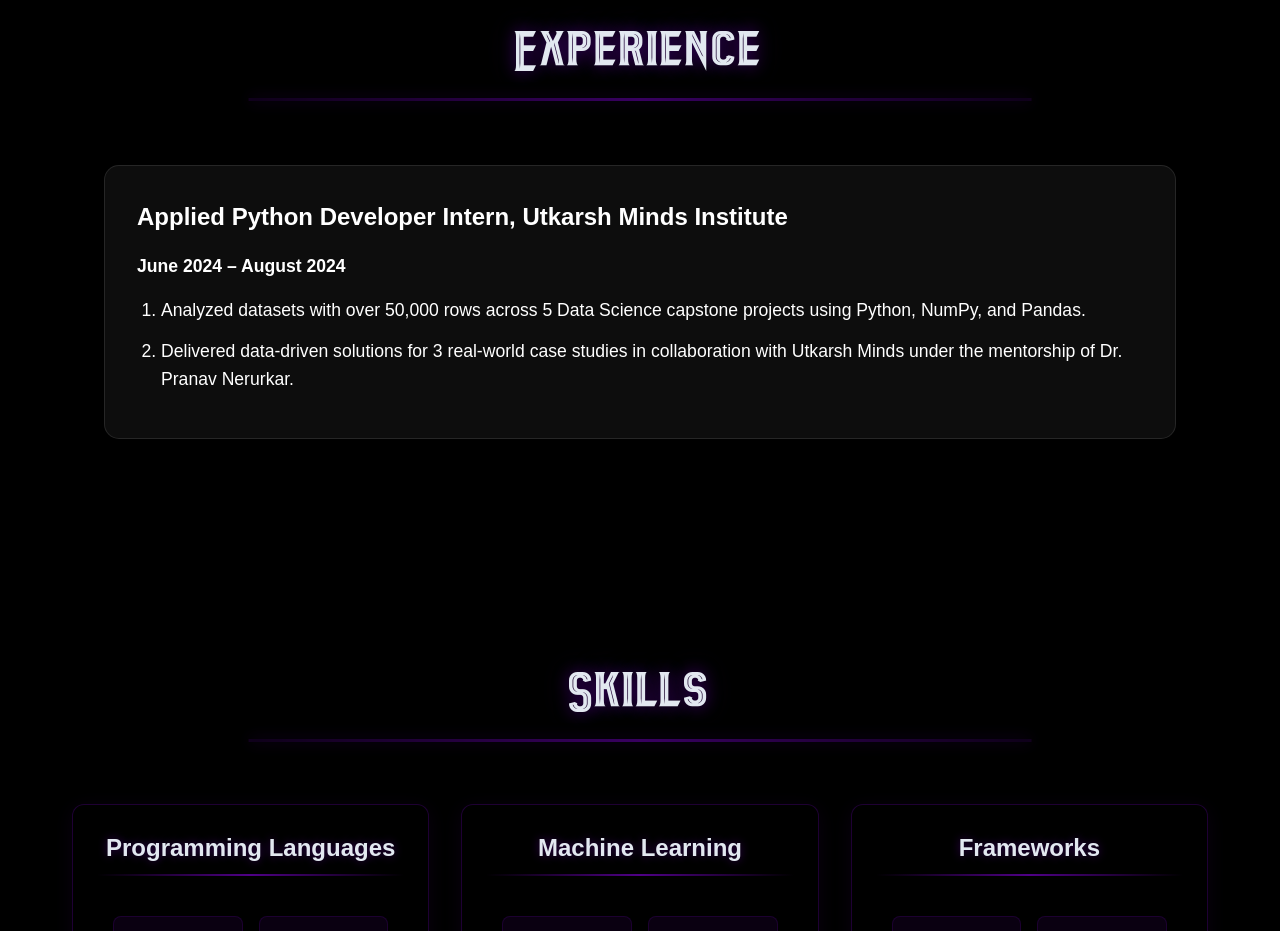
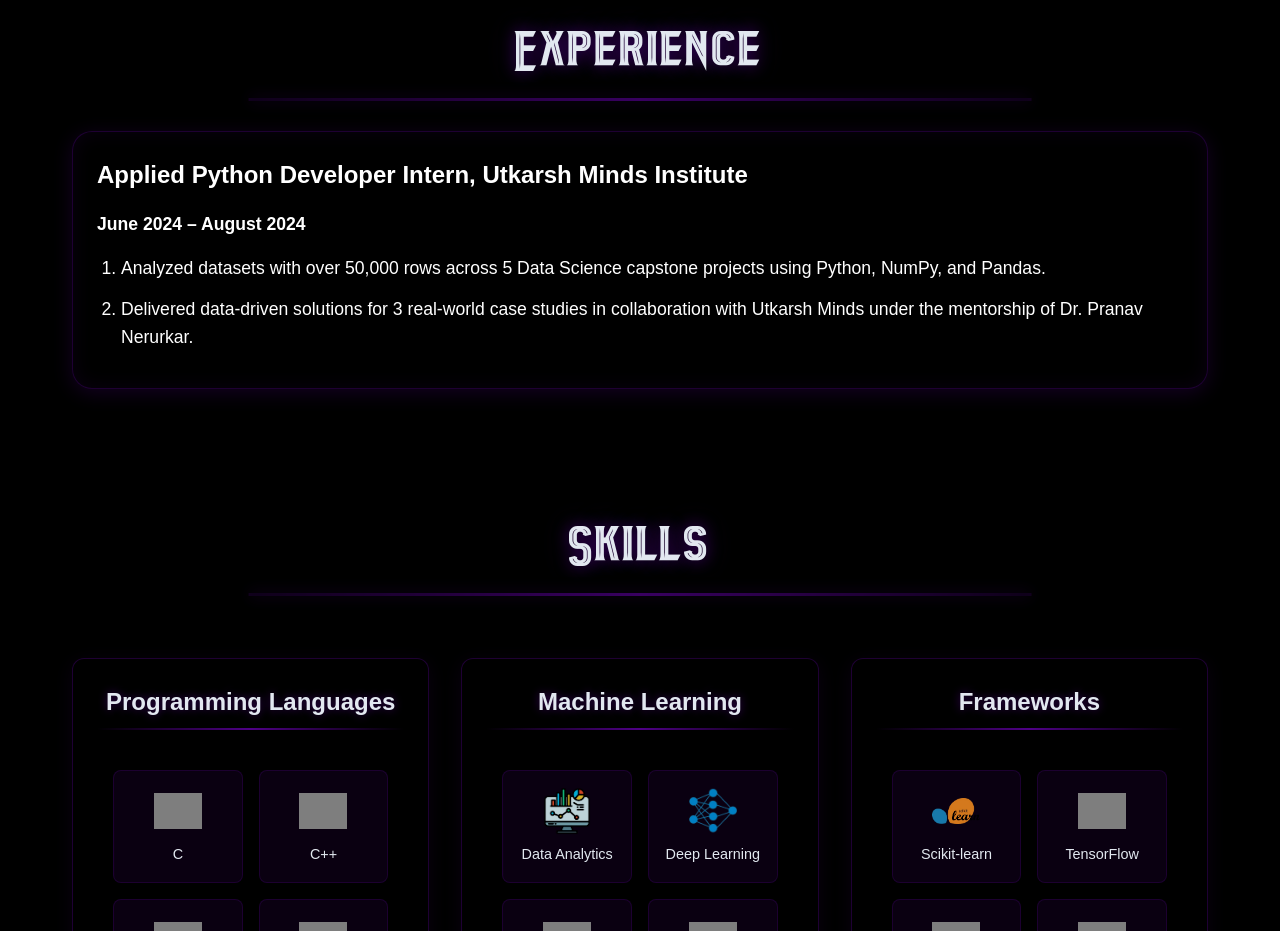
Before and after one commit to aayushhh-operator/Portfolio, a React (Create React App) app: page / in a window 1280 px wide. Shown: the part 2280-3211 px from the top of the page. Built offline with nearby package versions, Linux system fonts and the light colour scheme; grey boxes are pictures that could not be loaded.

Commit message:
Update App.css

```diff
--- a/src/App.css
+++ b/src/App.css
@@ -1033,24 +1033,31 @@
 }
 
 .experience-container {
+  display: flex;
+  flex-direction: column;
+  gap: 4rem;
   max-width: 1200px;
-  margin: 2rem auto;
-  padding: 2rem;
+  margin: 0 auto;
 }
 
 .experience-card {
-  background: rgba(255, 255, 255, 0.05);
-  border-radius: 15px;
-  padding: 2rem;
-  margin-bottom: 2rem;
-  backdrop-filter: blur(10px);
-  border: 1px solid rgba(255, 255, 255, 0.1);
-  transition: transform 0.3s ease, box-shadow 0.3s ease;
+  position: relative;
+  padding: 1.5rem;
+  background: rgba(0, 0, 0, 0.8);
+  border-radius: 20px;
+  backdrop-filter: blur(5px);
+  border: 1px solid rgba(99, 0, 168, 0.3);
+  transition: all 0.3s ease;
+  box-shadow: 0 4px 20px rgba(99, 0, 168, 0.2),
+              inset 0 0 20px rgba(99, 0, 168, 0.1);
 }
 
 .experience-card:hover {
   transform: translateY(-5px);
-  box-shadow: 0 10px 20px rgba(0, 0, 0, 0.2);
+  background: rgba(0, 0, 0, 0.9);
+  border-color: rgba(99, 0, 168, 0.5);
+  box-shadow: 0 8px 30px rgba(99, 0, 168, 0.3),
+              inset 0 0 30px rgba(99, 0, 168, 0.2);
 }
 
 .experience-card h3 {
```
